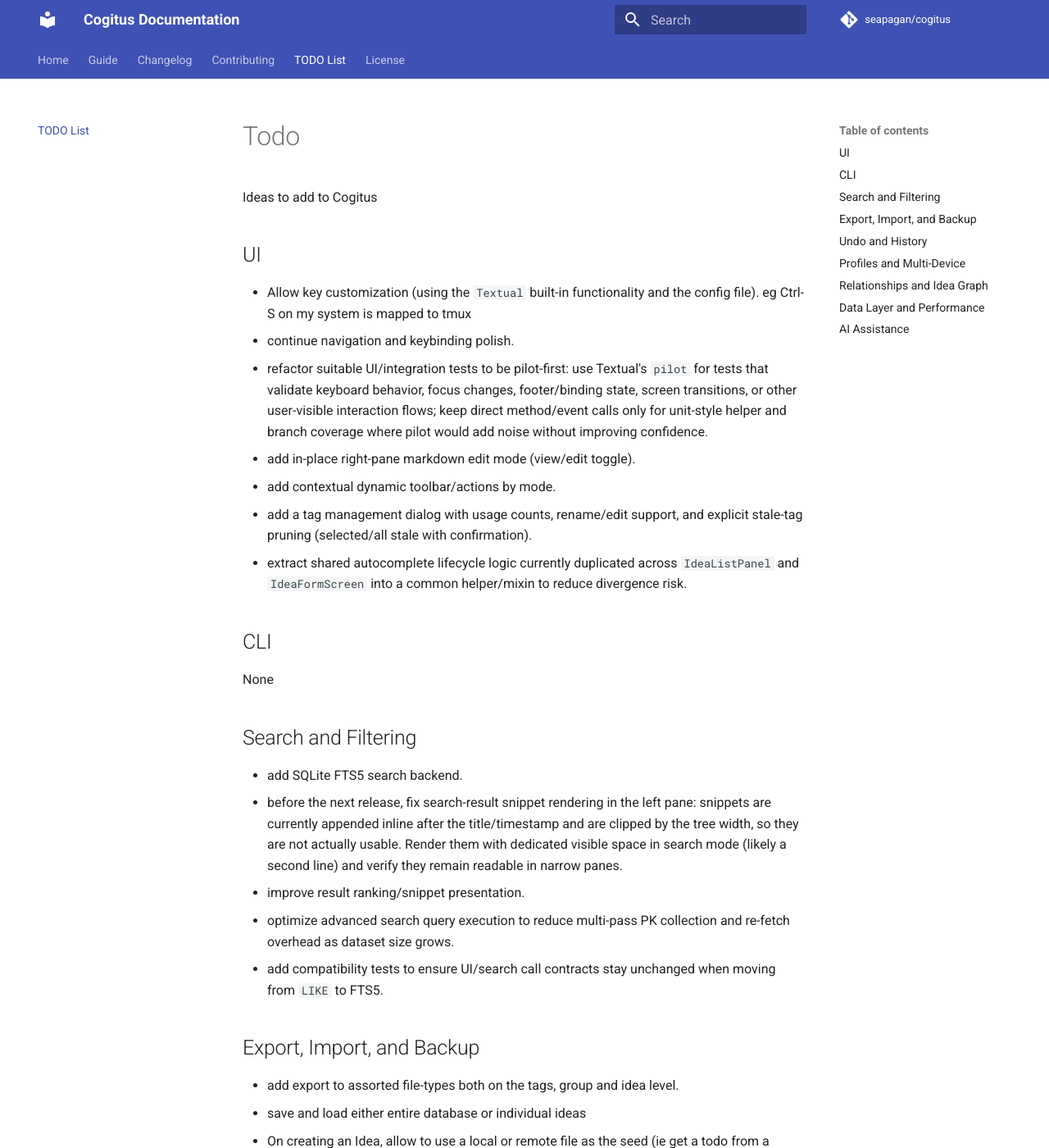
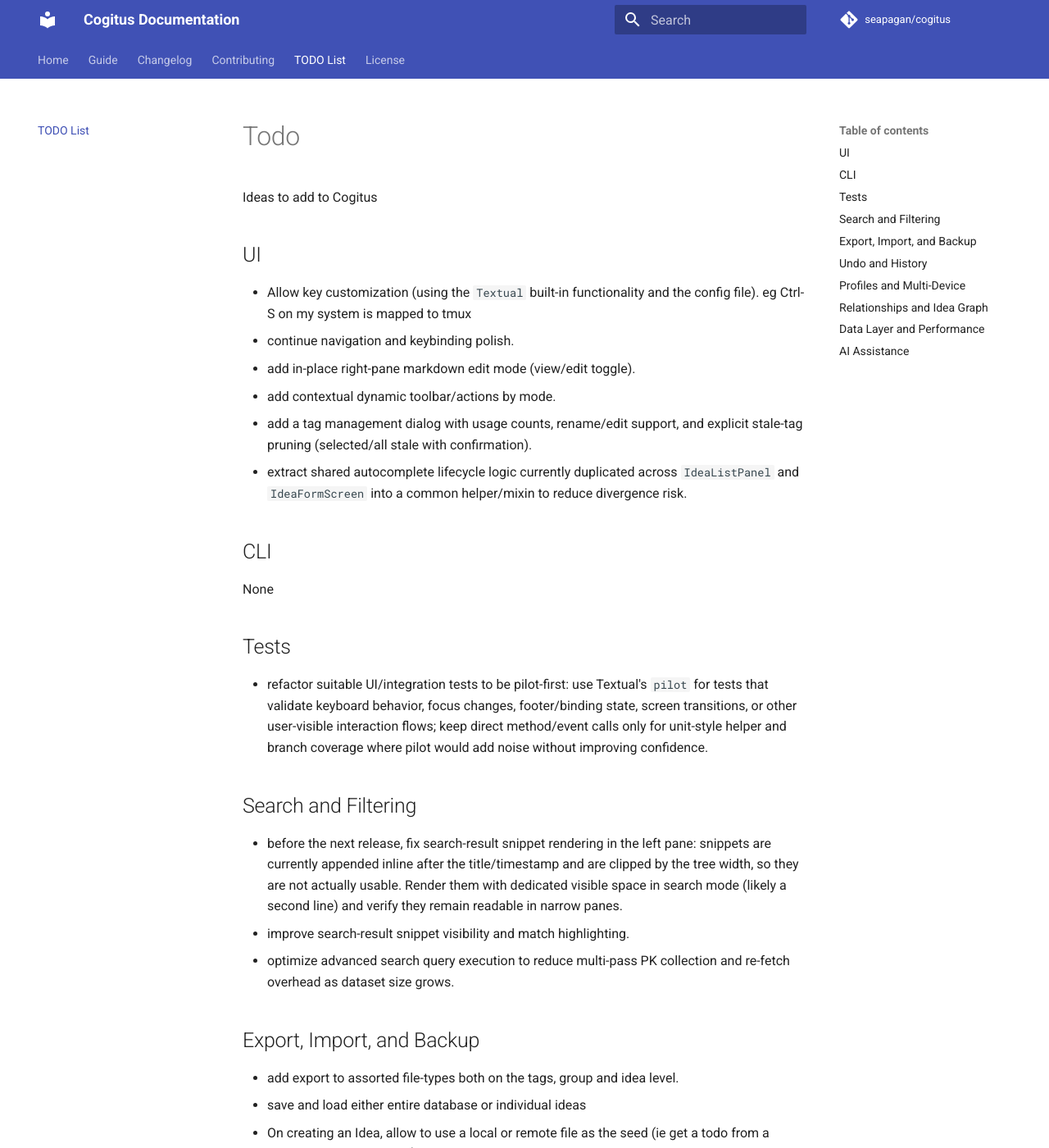
Before and after one commit to seapagan/cogitus, an MkDocs documentation site: the page built from docs/project/todo.md, in a window 1280 px wide and 1400 px high. Shown: the whole window at 82% size. Built offline with MkDocs 1.6.1 and Material for MkDocs 9.7.7, drawn with Linux system fonts in a browser that asks for light colours; comment, search, counter and statistics services are not loaded; some of the changed lines change nothing that is shown; some of the changed text lies outside the part shown.

Commit message:
tidy todo tracking
Signed-off-by: Grant Ramsay <seapagan@gmail.com>

```diff
--- a/TODO.md
+++ b/TODO.md
@@ -7,11 +7,6 @@
 - Allow key customization (using the `Textual` built-in functionality and the
   config file). eg Ctrl-S on my system is mapped to tmux
 - continue navigation and keybinding polish.
-- refactor suitable UI/integration tests to be pilot-first: use Textual's
-  `pilot` for tests that validate keyboard behavior, focus changes,
-  footer/binding state, screen transitions, or other user-visible interaction
-  flows; keep direct method/event calls only for unit-style helper and branch
-  coverage where pilot would add noise without improving confidence.
 - add in-place right-pane markdown edit mode (view/edit toggle).
 - add contextual dynamic toolbar/actions by mode.
 - add a tag management dialog with usage counts, rename/edit support, and
@@ -24,19 +19,24 @@
 
 None
 
+## Tests
+
+- refactor suitable UI/integration tests to be pilot-first: use Textual's
+  `pilot` for tests that validate keyboard behavior, focus changes,
+  footer/binding state, screen transitions, or other user-visible interaction
+  flows; keep direct method/event calls only for unit-style helper and branch
+  coverage where pilot would add noise without improving confidence.
+
 ## Search and Filtering
 
-- add SQLite FTS5 search backend.
 - before the next release, fix search-result snippet rendering in the left pane:
   snippets are currently appended inline after the title/timestamp and are
   clipped by the tree width, so they are not actually usable. Render them with
   dedicated visible space in search mode (likely a second line) and verify they
   remain readable in narrow panes.
-- improve result ranking/snippet presentation.
+- improve search-result snippet visibility and match highlighting.
 - optimize advanced search query execution to reduce multi-pass PK collection
   and re-fetch overhead as dataset size grows.
-- add compatibility tests to ensure UI/search call contracts stay unchanged
-  when moving from `LIKE` to FTS5.
 
 ## Export, Import, and Backup
 
@@ -74,12 +74,11 @@
 
 - evaluate optional SQLite write tuning (`PRAGMA synchronous=NORMAL`) with
   benchmark and risk assessment.
-- once `sqliter-py` issue `#132` (aggregate/group-by support) is resolved,
-  replace raw SQL in `TagRepository.list_with_usage()` with ORM/query-builder
-  aggregation.
-- once `sqliter-py` issue `#133` (public M2M metadata for junction/column
-  names) is resolved, replace hardcoded M2M SQL identifier constants in
-  `TagRepository` with metadata read from the relationship descriptors.
+- now that `sqliter-py` has aggregate/group-by support, replace raw SQL in
+  `TagRepository.list_with_usage()` with ORM/query-builder aggregation.
+- now that `sqliter-py` exposes public M2M metadata for junction/column names,
+  replace hardcoded M2M SQL identifier constants in `TagRepository` with
+  metadata read from the relationship descriptors.
 
 ## AI Assistance
 
```
